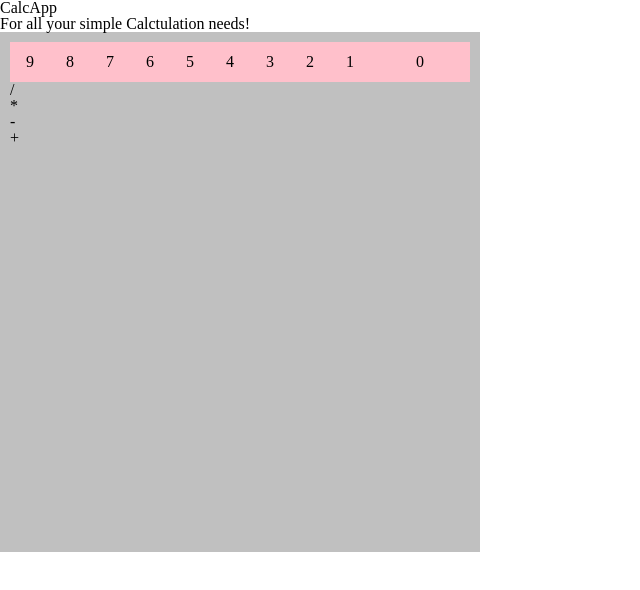
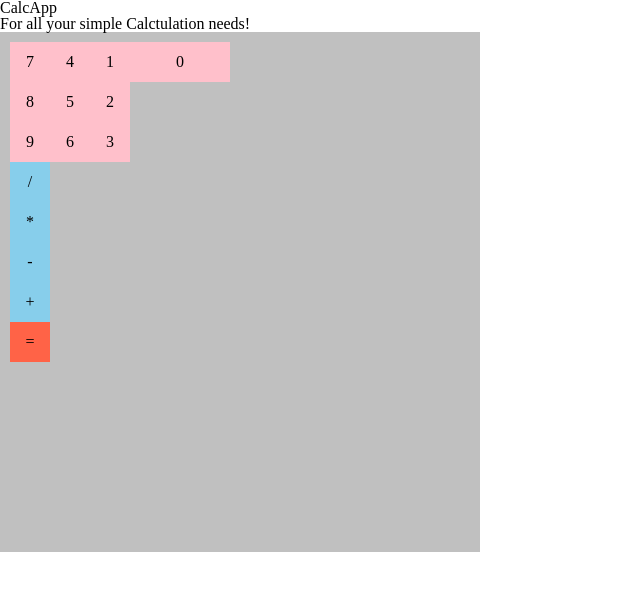
Before and after one commit to enticingcode/enticingcode.github.io, a plain HTML site: page test.html in a window 1280 px wide. Shown: the whole page, without its empty margins (0-640 px from the left). Drawn offline with Linux system fonts and the light colour scheme.

Commit message:
rearranged numbers

```diff
--- a/style.css
+++ b/style.css
@@ -48,6 +48,8 @@ table {
 	border-spacing: 0;
 }
 
+
+
 /* STYLE RESET ABOVE*/
 
 #calcBorder {
@@ -62,6 +64,17 @@ table {
     display: flex;
 }
 
+.operators{
+    width: 40px;
+    height: 40px;
+    display: flex;
+    align-items: center;
+    justify-content: center;
+    background-color: skyblue;
+}
+#equal {
+    background-color: tomato;
+}
 
 .btn {
     width: 40px;
@@ -75,3 +88,7 @@ table {
 #zero {
     width: 100px;
 }
+
+.rows {
+
+}
--- a/test.html
+++ b/test.html
@@ -10,23 +10,31 @@
     <p>For all your simple Calctulation needs!</p>
     <div id='calcBorder'>
         <div id="numbers">
+            <div id='frow' class="rows">
+                <div id='seven' class="btn">7</div>
+                <div id='eight' class="btn">8</div>
+                <div id='nine' class="btn">9</div>
+            </div>
+            <div id='srow' class="rows">
+                <div id='four' class="btn">4</div>
+                <div id='five' class="btn">5</div>
+                <div id='six' class="btn">6</div>
+            </div>
+            <div id='trow' class="rows">
+                <div id='one' class="btn">1</div>
+                <div id='two' class="btn">2</div>
+                <div id='three' class="btn">3</div>
 
-            <div id = 'nine' class="btn">9</div>
-            <div id = 'eight' class="btn">8</div>
-            <div id = 'seven' class="btn">7</div>
-            <div id = 'six' class="btn">6</div>
-            <div id = 'five' class="btn">5</div>
-            <div id = 'four'class="btn">4</div>
-            <div id = 'three' class="btn">3</div>
-            <div id ='two' class="btn">2</div>
-            <div id ='one' class="btn">1</div>
-            <div id = 'zero' class="btn">0</div>
+            </div>
+            <div id='zero' class="btn">0</div>
         </div>
         <div id="operators">
-            <div id="div">/</div>
-            <div id="times">*</div>
-            <div id="sub">-</div>
-            <div id="add">+</div>
+            <div id="div" class="operators">/</div>
+            <div id="times" class="operators">*</div>
+            <div id="sub" class="operators">-</div>
+            <div id="add" class="operators">+</div>
+            <div id="equal" class="operators">=</div>
+
 
         </div>
     </div>
```
